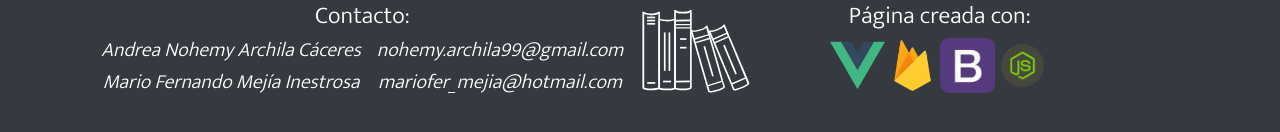
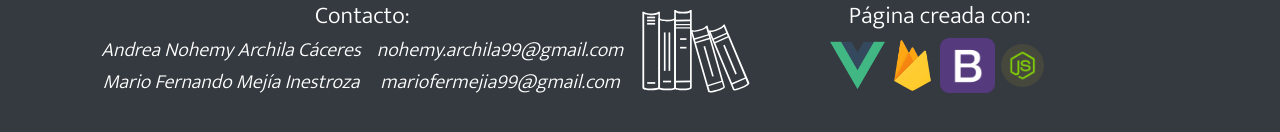
Before and after one commit to Termtime/LiVUEria, a Vue app: page /signin in a window 1280 px wide. Shown: the part 1234-1366 px from the top of the page. Built offline with nearby package versions, Linux system fonts and the light colour scheme; no server answers; the database is empty.

Commit message:
arreglo de nombres de integrantes

```diff
--- a/src/components/Footer.vue
+++ b/src/components/Footer.vue
@@ -8,11 +8,11 @@
         <div class="r font-italic">
           <div class="mr-3">
             <h5>Andrea Nohemy Archila Cáceres</h5>
-            <h5>Mario Fernando Mejía Inestrosa</h5>
+            <h5>Mario Fernando Mejía Inestroza</h5>
           </div>
           <div class="">
             <h5>nohemy.archila99@gmail.com</h5>
-            <h5>mariofer_mejia@hotmail.com</h5>
+            <h5>mariofermejia99@gmail.com</h5>
           </div>
         </div>
       </div>
```
